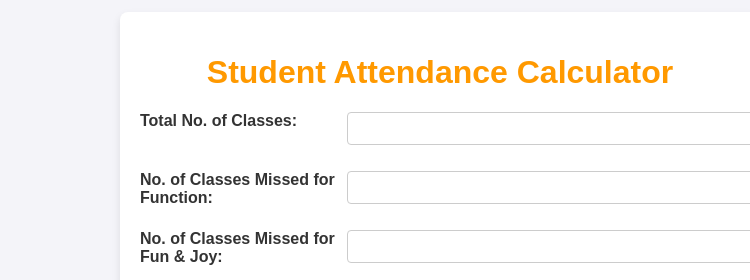
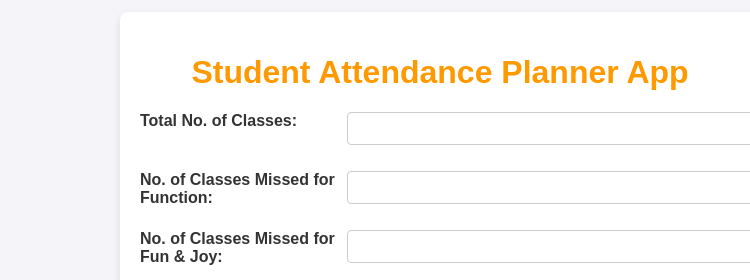
Before and after one commit to svenugopal026/AttendanceCalculator, a plain HTML site: page index.html in a window 1280 px wide. Shown: the part 153-433 px from the top of the page, 0-750 px from the left. Drawn offline with Linux system fonts and the light colour scheme.

Commit message:
Update index.html

```diff
--- a/index.html
+++ b/index.html
@@ -71,7 +71,7 @@
 </head>
 <body>
     <div class="container">
-        <h1><font color="#FF9900">Student Attendance Calculator</font></h1>
+        <h1><font color="#FF9900">Student Attendance Planner App</font></h1>
         <form id="attendanceForm" class="form-grid">
             <label for="totalClasses">Total No. of Classes:</label>
             <input type="number" id="totalClasses" required>
```
